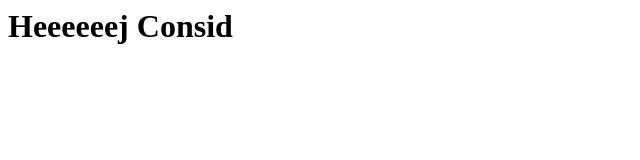
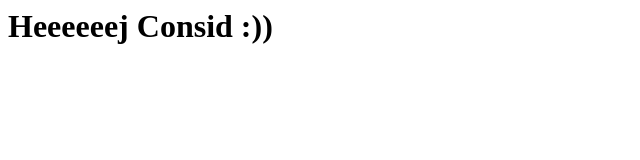
Before and after one commit to desireef/desiree-portfolio, a plain HTML site: page src/index.html in a window 1280 px wide. Shown: the full height of the page, 0-640 px from the left. Drawn offline with Linux system fonts and the light colour scheme.

Commit message:
New smiley in html

```diff
--- a/src/index.html
+++ b/src/index.html
@@ -1 +1 @@
-<h1>Heeeeeej Consid</h1>
+<h1>Heeeeeej Consid :))</h1>
```
